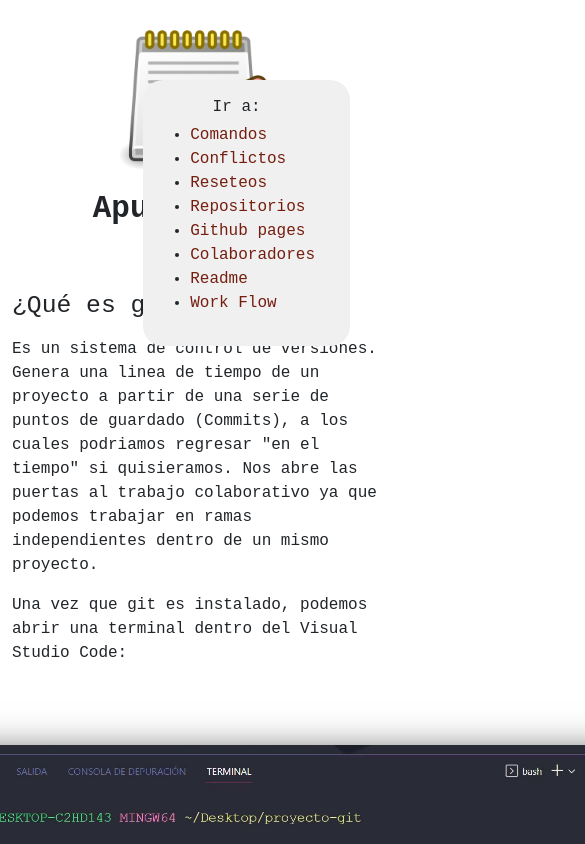
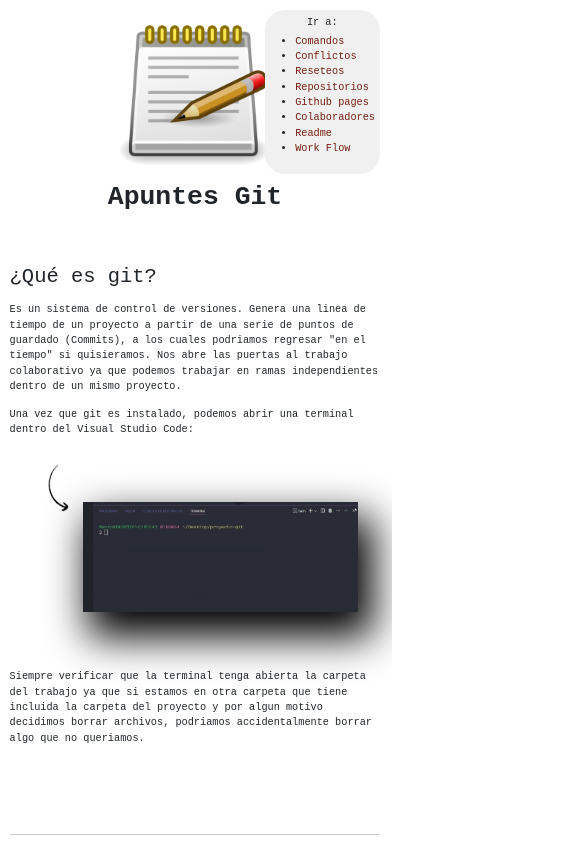
Before and after one commit to NicolasJNunez/Git-notes, a plain HTML site: page index.html in a window 390 px wide. Shown: the top 844 px of the page, 585 px wide, since content can reach past the window. Drawn offline with nearby package versions, Linux system fonts and the light colour scheme.

Commit message:
se termina responsive

```diff
--- a/css/styles.css
+++ b/css/styles.css
@@ -85,3 +85,108 @@ a:hover{
   .parrafo-colaboradores {
     width: 250px;
   }
+
+  /* ------------------ Media Queries -------------------- */
+
+  @media (max-width: 1811px) {
+    .nav {
+      position: sticky;
+      top: 0;
+      display: flex;
+      justify-content: center;
+    }
+    .nav__ul {
+      display: flex;
+      gap: 25px;
+    }
+  }
+
+  @media (max-width: 1309px) {
+    .video-repo {
+      width: 600px;
+    }
+    .imagen-flecha {
+      width: 100px;
+      height: 100px;
+    }
+  }
+
+  @media (max-width: 1022px) {
+    .nav__ul {
+      font-size: 0.7rem;
+    }
+    .imagen-terminal {
+      width: 450px;
+    }
+    .video-pullrequest {
+      width: 450px;
+    }
+    .video-gitflow {
+      width: 450px;
+    }
+  }
+
+  @media (max-width: 806px) {
+    .nav__ul {
+      gap: 15px;
+      font-size: 0.6rem;
+    }
+  }
+
+  @media (max-width: 770px) {
+    .video-repo {
+      width: 400px;
+    }
+  }
+
+  @media (max-width: 654px) {
+    .imagen-terminal {
+      width: 325px;
+    }
+
+  }
+
+  @media (max-width: 664px) {
+    .nav__ul {
+      gap: 10px;
+      font-size: 0.5rem;
+    }
+    .nav {
+      padding: 0;
+    }
+  }
+
+  @media (max-width: 568px) {
+    .imagen-terminal {
+      width: 275px;
+    }
+
+    .video-repo {
+      width: 300px;
+    }
+    .video-gitflow {
+      width: 300px;
+    }
+    .video-pullrequest {
+      width: 300px;
+    }
+    .imagen-flecha {
+      width: 50px;
+      height: 50px;
+    }
+    * {
+      font-size: 0.8rem;
+    }
+    .nav__ul {
+      display: block;
+    }
+    .nav {
+    display: block;
+    position: fixed;
+    top: 10px;
+    right: 10px;
+    background: #f0f0f0;
+    padding: 5px 5px 5px 5px;
+    border-radius: 20px;
+  }
+  }
--- a/index.html
+++ b/index.html
@@ -14,12 +14,10 @@
 
 <body>
 
-  <header>
-
   <div class="nav">
     <nav class="d-flex flex-column align-items-center gap-1">
       <span>Ir a:</span>
-        <ul>
+      <ul class="nav__ul">
         <li><a href="#comandos">Comandos</a></li>
         <li><a href="#conflictos">Conflictos</a></li>
         <li><a href="#reseteos">Reseteos</a></li>
@@ -32,6 +30,7 @@
     </nav>
   </div>
 
+  <header>
     <div class="container" id="logo">
       <div class="row justify-content-center pt-4 gap-3">
         <div class="col-auto">
@@ -298,7 +297,7 @@
           <figure class="col-12 mt-4 mb-3 d-flex justify-content-center">
             <img src="./img/flecha.png" alt="img-flecha" class="imagen-flecha">
             <video autoplay muted loop plays-inline src="./videos/video-git-commit-repositorio.mp4"
-              class="video-repositorio mb-5"></video>
+              class="video-repositorio mb-5 video-repo"></video>
           </figure>
 
           <p class="col-12 mt-4 mb-3">Posteriormente, con el comando git commit, ese archivo o si son mas de uno, esos
@@ -307,7 +306,7 @@
           <figure class="col-12 mt-4 mb-3 d-flex justify-content-center">
             <img src="./img/flecha.png" alt="img-flecha" class="imagen-flecha">
             <video autoplay muted loop plays-inline src="./videos/video-git-commit-repositorio-2.mp4"
-              class="video-repositorio mb-5"></video>
+              class="video-repositorio mb-5 video-repo"></video>
           </figure>
 
           <p class="col-12 mt-4 mb-3">Cuando todos los archivos son guardados en el repositorio de GIT, estos volveran
@@ -316,7 +315,7 @@
           <figure class="col-12 mt-4 mb-3 d-flex justify-content-center">
             <img src="./img/flecha.png" alt="img-flecha" class="imagen-flecha">
             <video autoplay muted loop plays-inline src="./videos/video-git-commit-repositorio-3.mp4"
-              class="video-repositorio mb-3"></video>
+              class="video-repositorio mb-3 video-repo"></video>
           </figure>
 
           <p class="col-12 mt-4 mb-3">Este mapa conceptual que fue planteado arriba es una representación de lo que se
```
Lines whose indentation alone changed are shown as unchanged.
